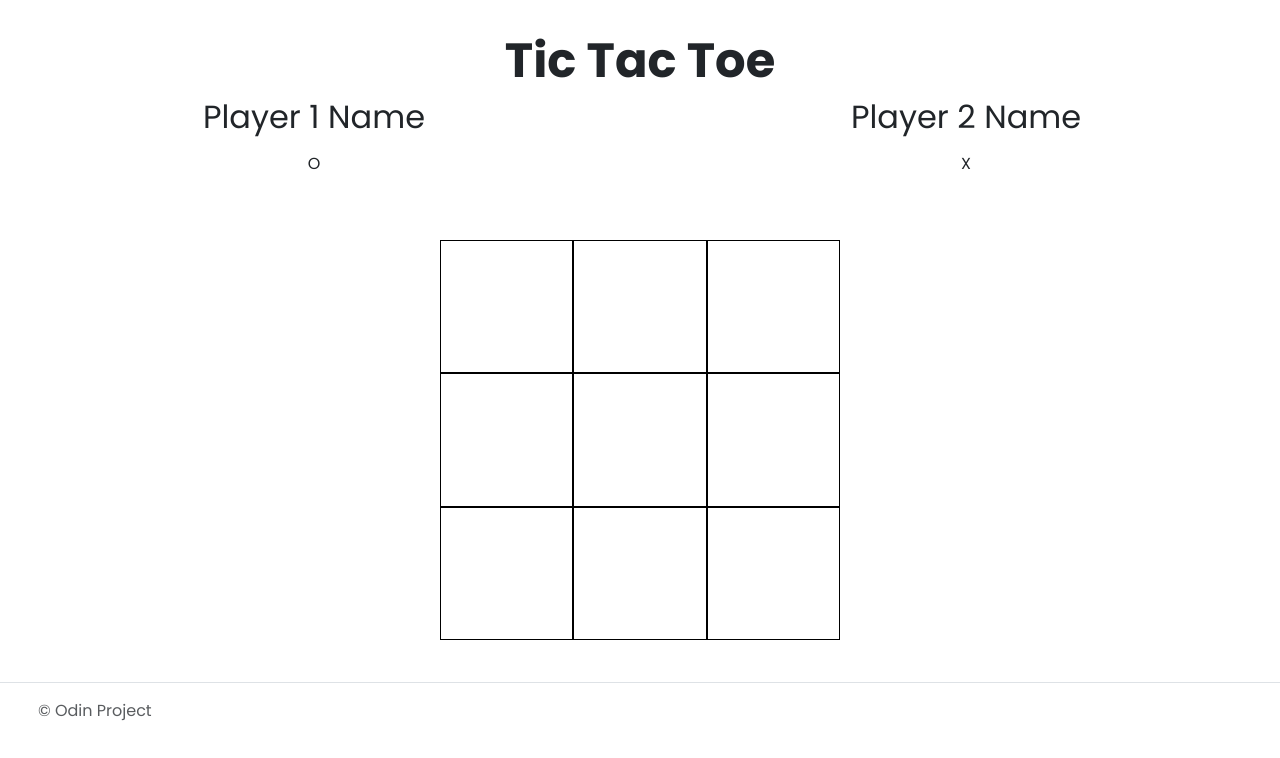
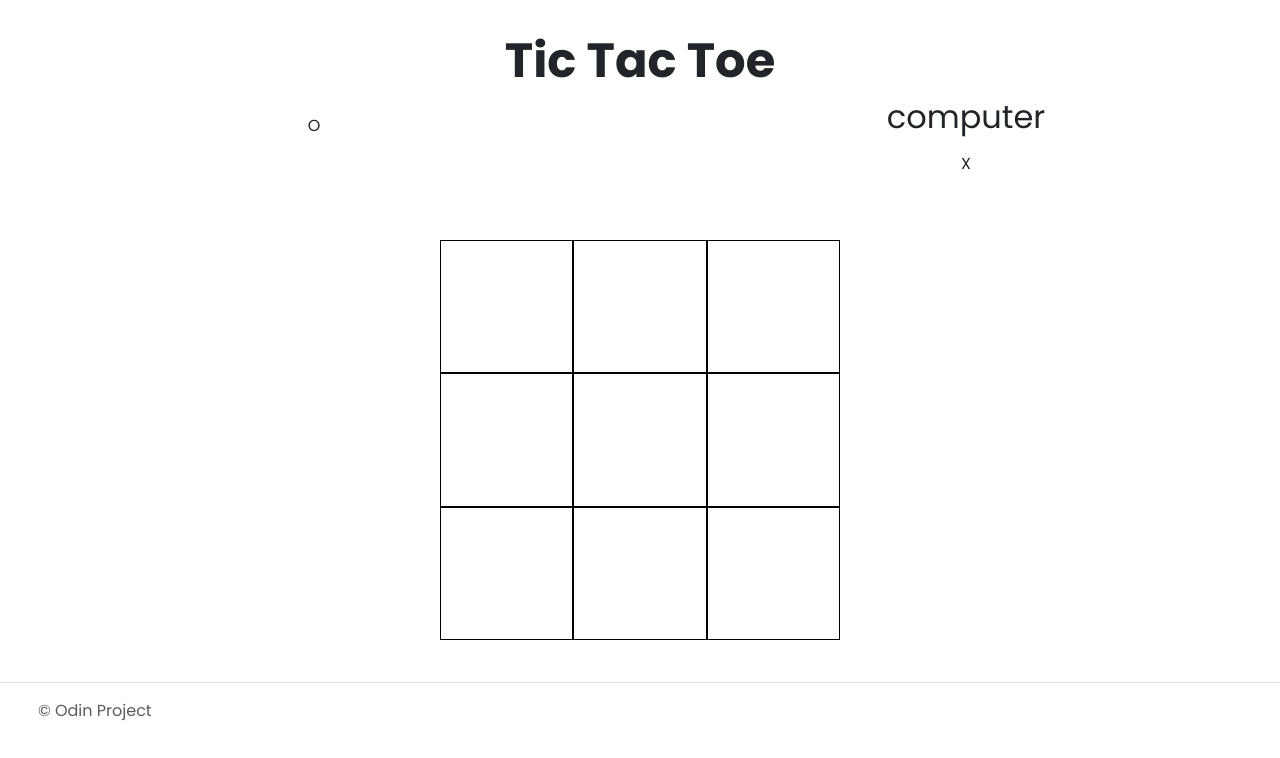
Before and after one commit to xsymmetry9/tictactoe, a plain HTML site: page index.html in a window 1280 px wide. Both pictures are taken after a click on the input "Start". Drawn offline with nearby package versions, Linux system fonts and the light colour scheme.

Commit message:
Updated more code

```diff
--- a/code.js
+++ b/code.js
@@ -218,8 +218,14 @@ function openGame(event){
         console.log('player vs player');
     }
 
+    const getPlayer1Name = document.getElementById('player1_name');
+    const getPlayer2Name = document.getElementById('player2_name');
+
     //Creates Player 1 Name
     player1.name = inputName.value;
+    getPlayer1Name.innerHTML = player1.name;
     player1.symbol = "o";
     player1.isComputer = false;
+
+    getPlayer2Name.innerHTML = player2.name;
 }
--- a/index.html
+++ b/index.html
@@ -23,16 +23,14 @@
     <div class="window">
         <div class="row text-center">
             <div class="col-6">
-                <h2>Player 1 Name</h2>
+                <h2 id="player1_name">Player 1 Name</h2>
                 <p>O</p>
             </div>
             <div class="col-6">
-                <h2>Player 2 Name</h2>
+                <h2 id="player2_name">Player 2 Name</h2>
                 <p>X</p>
             </div>
         </div>
-
-
         <div id="result">
             <!-- Inserts the resultr -->
         </div>
@@ -59,7 +57,6 @@
                         <input class='gameType' type="radio" name="options" value="double" autocomplete="off"> Versus Mode
                       </label>
                 </div>
-
 
                 <div class="input-container btns-container">
                     <input class="btn btn-secondary btn-lg" id='submit-btn' type="submit" value="Start">
```
